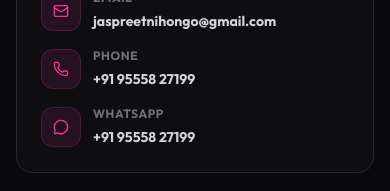
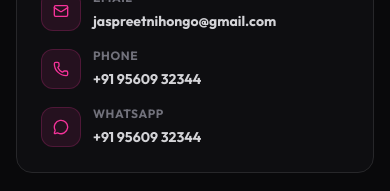
Before and after one commit to evokewebd77-afk/Fingersonkeys, a React (Vite) app: page /complaints in a window 390 px wide. Shown: the part 2042-2233 px from the top of the page. Built offline with nearby package versions, Linux system fonts and the light colour scheme.

Commit message:
Update phone number to +91 95609 32344 and fix links

```diff
--- a/src/components/FloatingActions.jsx
+++ b/src/components/FloatingActions.jsx
@@ -40,7 +40,7 @@ const FloatingActions = () => {
                 initial={{ opacity: 0, scale: 0.8, y: 20 }}
                 animate={{ opacity: 1, scale: 1, y: 0 }}
                 whileHover={{ scale: 1.15, rotate: 5 }}
-                href="https://wa.me/91 95609 32344"
+                href="https://wa.me/919560932344"
                 target="_blank"
                 rel="noopener noreferrer"
                 className="w-16 h-16 bg-[#25D366] text-white rounded-2xl flex items-center justify-center shadow-[0_10px_30px_rgba(37,211,102,0.4)] transition-all group relative border-2 border-white/20"
--- a/src/components/Footer.jsx
+++ b/src/components/Footer.jsx
@@ -34,7 +34,7 @@ const Footer = () => {
                                 { Icon: Youtube, href: 'https://www.youtube.com/@Fingers-OnKeys', color: 'hover:bg-red-600' },
                                 { Icon: XIcon, href: 'https://x.com/fingers_onkeys?s=21', color: 'hover:bg-zinc-800' },
                                 { Icon: Facebook, href: 'https://www.facebook.com/share/187QtV47s5/?mibextid=wwXIfr', color: 'hover:bg-[#1877F2]' },
-                                { Icon: MessageCircle, href: 'https://wa.me/+91 95609 32344', color: 'hover:bg-[#25D366]' },
+                                { Icon: MessageCircle, href: 'https://wa.me/919560932344', color: 'hover:bg-[#25D366]' },
                             ].map((social, i) => (
                                 <a key={i} href={social.href} target="_blank" rel="noopener noreferrer" className={`w-10 h-10 rounded-full bg-zinc-900 border border-zinc-800 flex items-center justify-center text-zinc-400 hover:text-white hover:border-transparent transition-all duration-300 ${social.color}`}>
                                     <social.Icon size={18} />
@@ -60,13 +60,13 @@ const Footer = () => {
                                 <div className="w-10 h-10 rounded-xl bg-pink-500/10 flex items-center justify-center text-pink-500 border border-pink-500/20 group-hover:bg-pink-500 group-hover:text-white transition-all">
                                     <Phone size={18} />
                                 </div>
-                                <a href="tel:++91 95609 32344" className="hover:text-white transition-colors font-bold tracking-wider">+91 95609 32344</a>
+                                <a href="tel:+919560932344" className="hover:text-white transition-colors font-bold tracking-wider">+91 95609 32344</a>
                             </li>
                             <li className="flex items-center gap-3 group">
                                 <div className="w-10 h-10 rounded-xl bg-pink-500/10 flex items-center justify-center text-pink-500 border border-pink-500/20 group-hover:bg-[#25D366] group-hover:text-white transition-all">
                                     <MessageCircle size={18} />
                                 </div>
-                                <a href="https://wa.me/+91 95609 32344" className="hover:text-white transition-colors font-bold tracking-wider">+91 95609 32344</a>
+                                <a href="https://wa.me/919560932344" className="hover:text-white transition-colors font-bold tracking-wider">+91 95609 32344</a>
                             </li>
                             <li className="flex items-center gap-3 group">
                                 <div className="w-10 h-10 rounded-xl bg-pink-500/10 flex items-center justify-center text-pink-500 border border-pink-500/20 group-hover:bg-white group-hover:text-black transition-all">
--- a/src/pages/ComplaintsPage.jsx
+++ b/src/pages/ComplaintsPage.jsx
@@ -254,8 +254,8 @@ const ComplaintsPage = () => {
                                         </div>
                                         <div>
                                             <p className="text-xs text-zinc-500 font-semibold uppercase tracking-wider mb-0.5">Phone</p>
-                                            <a href="tel:+919555827199" className="text-zinc-300 hover:text-pink-400 transition-colors text-sm font-semibold">
-                                                +91 95558 27199
+                                            <a href="tel:+919560932344" className="text-zinc-300 hover:text-pink-400 transition-colors text-sm font-semibold">
+                                                +91 95609 32344
                                             </a>
                                         </div>
                                     </li>
@@ -265,8 +265,8 @@ const ComplaintsPage = () => {
                                         </div>
                                         <div>
                                             <p className="text-xs text-zinc-500 font-semibold uppercase tracking-wider mb-0.5">WhatsApp</p>
-                                            <a href="https://wa.me/919555827199" target="_blank" rel="noopener noreferrer" className="text-zinc-300 hover:text-pink-400 transition-colors text-sm font-semibold">
-                                                +91 95558 27199
+                                            <a href="https://wa.me/919560932344" target="_blank" rel="noopener noreferrer" className="text-zinc-300 hover:text-pink-400 transition-colors text-sm font-semibold">
+                                                +91 95609 32344
                                             </a>
                                         </div>
                                     </li>
--- a/src/pages/PrivacyPolicy.jsx
+++ b/src/pages/PrivacyPolicy.jsx
@@ -235,8 +235,8 @@ const PrivacyPolicy = () => {
                             </p>
                             <div className="space-y-2 text-zinc-300">
                                 <p><strong className="text-pink-400">Email:</strong> hello@fingersonkeys.com</p>
-                                <p><strong className="text-pink-400">Phone:</strong> +91 95558 27199</p>
-                                <p><strong className="text-pink-400">WhatsApp:</strong> +91 95558 27199</p>
+                                <p><strong className="text-pink-400">Phone:</strong> +91 95609 32344</p>
+                                <p><strong className="text-pink-400">WhatsApp:</strong> +91 95609 32344</p>
                             </div>
                         </section>
 
--- a/src/pages/TermsOfService.jsx
+++ b/src/pages/TermsOfService.jsx
@@ -292,8 +292,8 @@ const TermsOfService = () => {
                         </p>
                         <div className="space-y-2 text-zinc-300">
                             <p><strong className="text-pink-400">Email:</strong> hello@fingersonkeys.com</p>
-                            <p><strong className="text-pink-400">Phone:</strong> +91 95558 27199</p>
-                            <p><strong className="text-pink-400">WhatsApp:</strong> +91 95558 27199</p>
+                            <p><strong className="text-pink-400">Phone:</strong> +91 95609 32344</p>
+                            <p><strong className="text-pink-400">WhatsApp:</strong> +91 95609 32344</p>
                         </div>
                     </section>
 
```
